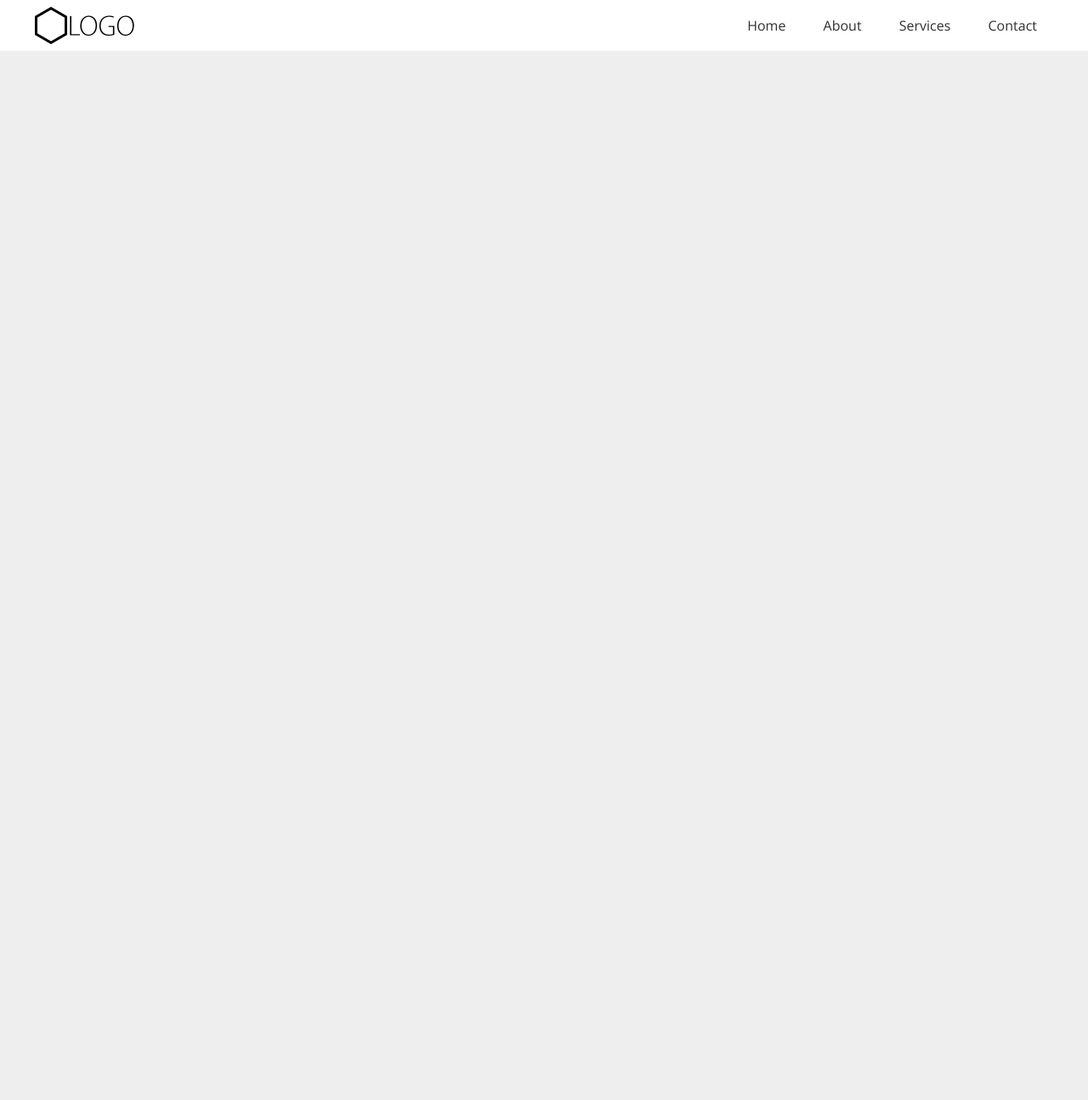
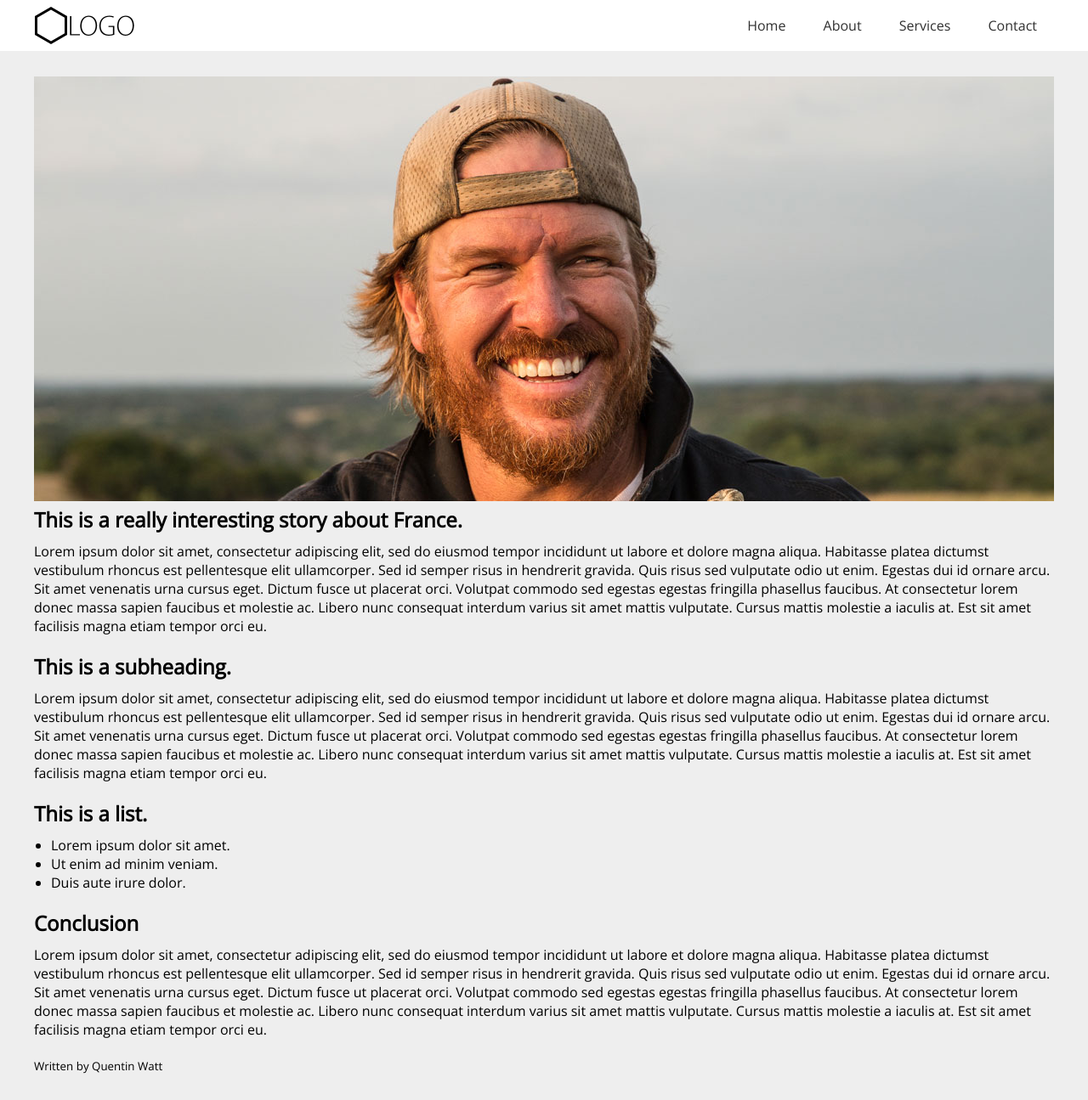
Before and after one commit to jw165057/SimpleWebsiteLayout, a plain HTML site: page index.html in a window 1280 px wide. Shown: the whole page at 85% size. Before the commit the page ends 800 px from the top, so only its background shows below. Drawn offline with nearby package versions, Linux system fonts and the light colour scheme.

Commit message:
Started creating the content of our website below the nav bar.

```diff
--- a/css/main.css
+++ b/css/main.css
@@ -32,6 +32,10 @@ body{
     float: right;
 }
 
+.tm-nav ul{
+    margin-bottom: 0px;
+}
+
 .tm-nav ul li{
     display: inline-block;
 }
@@ -46,3 +50,28 @@ body{
 .tm-nav ul li a:hover{
     color: #3e99ff;
 }
+
+/* 2nd part code here */
+
+p{
+    margin-bottom: 20px;
+}
+
+h1, h2, h3, h4, h5, h6{
+    margin-bottom: 10px;
+}
+
+ul, ol{
+    margin-left: 20px;
+    margin-bottom: 20px;
+}
+
+.tm-content{
+    margin-top: 30px;
+    margin-bottom: 30px;
+}
+
+.tm-article{
+    background: #fff;
+    padding: 30px;
+}
--- a/index.html
+++ b/index.html
@@ -1,7 +1,7 @@
 <!DOCTYPE html>
 <html>
 <head>
-    <title>Semantic tags for the layout</title>
+    <title>Semantic Tags for the Layout</title>
     <link rel="stylesheet" type="text/css" href="css/main.css">
     <link href="https://fonts.googleapis.com/css?family=Open+Sans" rel="stylesheet">
 </head>
@@ -20,14 +20,34 @@
             </nav>
         </div>
     </header>
-    <section>
-        <article>
+    <div class="tm-container tm-content">
+        <section class="tm-top-a">
+            <img src="images/strasbourg-river.png" alt="">
+        </section>
+        <article class="tm=article">
+            <h1>This is a really interesting story about France.</h1>
+            <p>Lorem ipsum dolor sit amet, consectetur adipiscing elit, sed do eiusmod tempor incididunt ut labore et dolore magna aliqua. Habitasse platea dictumst vestibulum rhoncus est pellentesque elit ullamcorper. Sed id semper risus in hendrerit gravida. Quis risus sed vulputate odio ut enim. Egestas dui id ornare arcu. Sit amet venenatis urna cursus eget. Dictum fusce ut placerat orci. Volutpat commodo sed egestas egestas fringilla phasellus faucibus. At consectetur lorem donec massa sapien faucibus et molestie ac. Libero nunc consequat interdum varius sit amet mattis vulputate. Cursus mattis molestie a iaculis at. Est sit amet facilisis magna etiam tempor orci eu.</p>
 
+            <h2>This is a subheading.</h2>
+            <p>Lorem ipsum dolor sit amet, consectetur adipiscing elit, sed do eiusmod tempor incididunt ut labore et dolore magna aliqua. Habitasse platea dictumst vestibulum rhoncus est pellentesque elit ullamcorper. Sed id semper risus in hendrerit gravida. Quis risus sed vulputate odio ut enim. Egestas dui id ornare arcu. Sit amet venenatis urna cursus eget. Dictum fusce ut placerat orci. Volutpat commodo sed egestas egestas fringilla phasellus faucibus. At consectetur lorem donec massa sapien faucibus et molestie ac. Libero nunc consequat interdum varius sit amet mattis vulputate. Cursus mattis molestie a iaculis at. Est sit amet facilisis magna etiam tempor orci eu.</p>
+
+            <h2>This is a list.</h2>
+            <ul>
+                <li>Lorem ipsum dolor sit amet.</li>
+                <li>Ut enim ad minim veniam.</li>
+                <li>Duis aute irure dolor.</li>
+            </ul>
+
+            <h2>Conclusion</h2>
+            <p>Lorem ipsum dolor sit amet, consectetur adipiscing elit, sed do eiusmod tempor incididunt ut labore et dolore magna aliqua. Habitasse platea dictumst vestibulum rhoncus est pellentesque elit ullamcorper. Sed id semper risus in hendrerit gravida. Quis risus sed vulputate odio ut enim. Egestas dui id ornare arcu. Sit amet venenatis urna cursus eget. Dictum fusce ut placerat orci. Volutpat commodo sed egestas egestas fringilla phasellus faucibus. At consectetur lorem donec massa sapien faucibus et molestie ac. Libero nunc consequat interdum varius sit amet mattis vulputate. Cursus mattis molestie a iaculis at. Est sit amet facilisis magna etiam tempor orci eu.</p>
+            <p>
+                <small>Written by Quentin Watt</small>
+            </p>
         </article>
-    </section>
-    <aside>
+        <aside>
 
-    </aside>
+        </aside>
+    </div>
     <footer>
 
     </footer>
```
Also changed, not shown: images/strasbourg-river.png (added).
